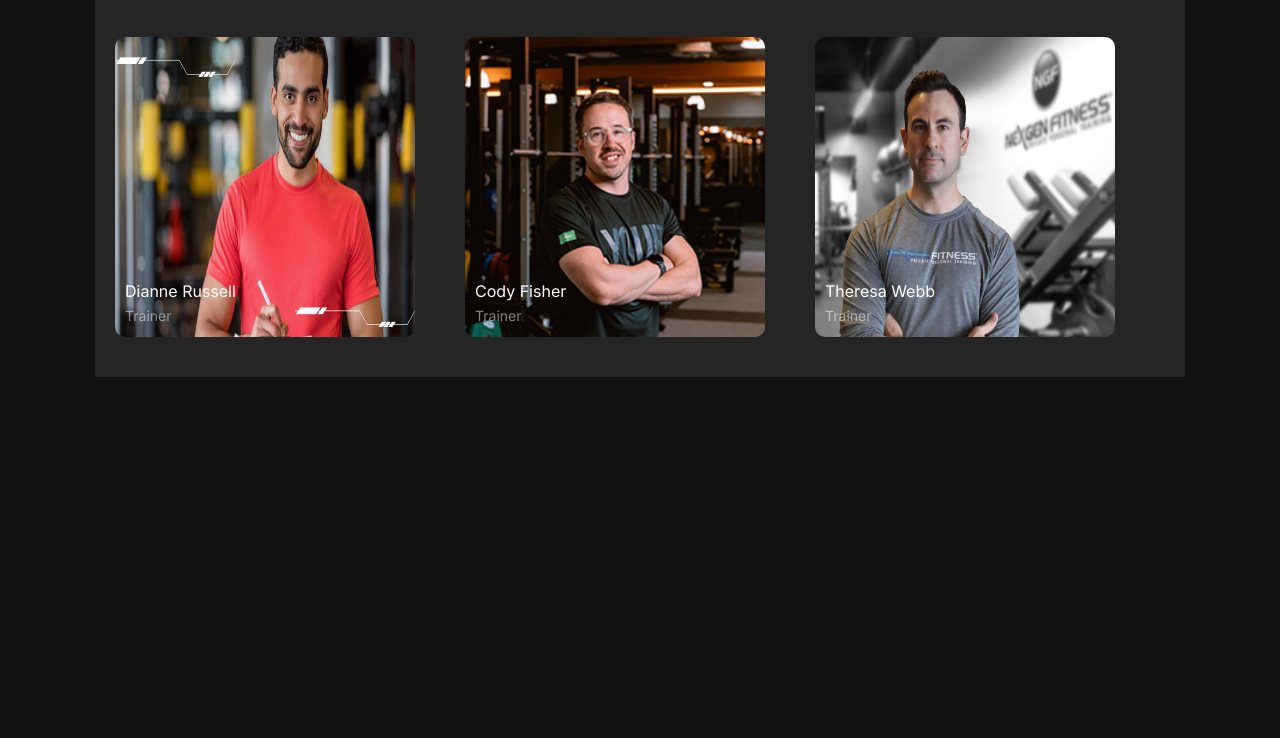
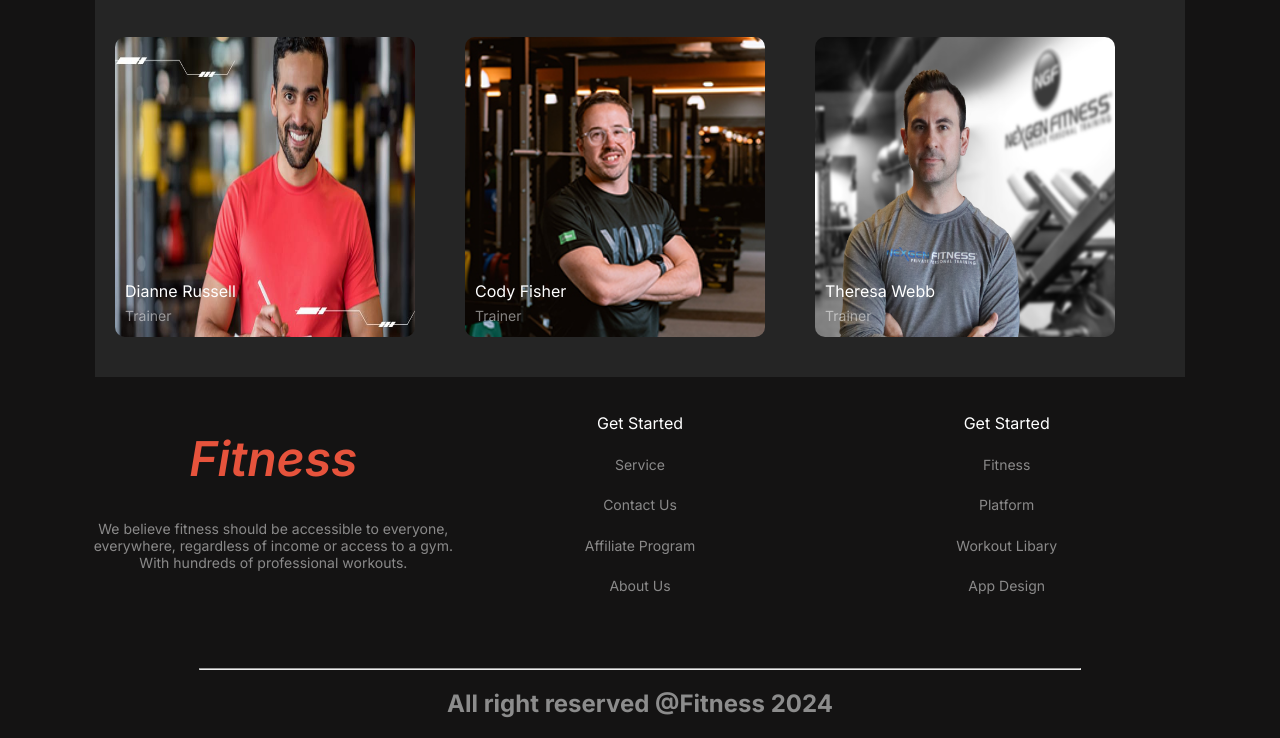
Before and after one commit to ummeahabiba/assignment02, a plain HTML site: page index.html in a window 1280 px wide. Shown: the part 3534-4272 px from the top of the page. Before the commit the page ends 3919 px from the top, so only its background shows below. Drawn offline with Linux system fonts and the light colour scheme; a web font is replaced by a local one.

Commit message:
added footer section

```diff
--- a/index.html
+++ b/index.html
@@ -238,7 +238,35 @@
 
          </section>
     </main>
-    <footer>
+
+    <footer class="footer">
+      <div class="footer-container display-flex">
+      <div class="footer-foot">
+        <h1 class="sheared-h1" style="color: #E6533C; font-style: italic;">Fitness</h1>
+        <p class="sheared-p">We believe fitness should be accessible to everyone, everywhere, regardless of income or access to a gym. With hundreds of professional workouts.</p>
+      </div>
+
+      <div class="footer-foot">
+        <h3 class="sheared-h3">Get Started</h3>
+        <h5 class="sheared-p">Service</h5>
+        <h5 class="sheared-p">Contact Us</h5>
+        <h5 class="sheared-p">Affiliate Program</h5>
+        <h5 class="sheared-p">About Us</h5>
+      </div>
+
+      <div class="footer-foot">
+        <h3 class="sheared-h3">Get Started</h3>
+        <h5 class="sheared-p">Fitness</h5>
+        <h5 class="sheared-p">Platform</h5>
+        <h5 class="sheared-p">Workout Libary</h5>
+        <h5 class="sheared-p">App Design</h5>
+      </div>
+
+    </div>
+       <div>
+        <hr style="color: #555454; width: 80%; text-align: center; margin-top: 50px;">
+        <h2 style="color: #8C8C8C; text-align: center;">All right reserved @Fitness 2024</h2>
+      </div>
 
     </footer>
 </body>
--- a/style/style.css
+++ b/style/style.css
@@ -354,7 +354,18 @@ margin: 0 auto;
   margin-left: 10px;
 }
 
-
+/*footer section*/
+.footer{
+  max-width: 1100px;
+  margin: 20px auto 0 auto;
+}
+.footer-container{
+  justify-content: space-evenly;
+}
+.footer-foot{
+  width: 400px;
+  text-align: center;
+}
 
 
 
@@ -506,4 +517,15 @@ margin: 0 auto;
       width: 90%;
       height: 90%;
     }
+    /*footer*/
+    .footer-container{
+      flex-direction: column;
+      width: 100%;
+    }
+    .footer{
+      width: 100%;
+    }
+    .footer-foot{
+      width: 90%;
+    }
   }
```
